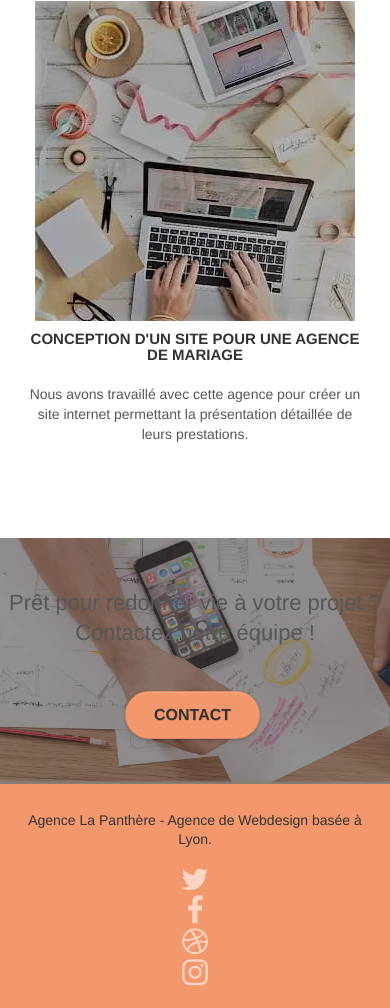
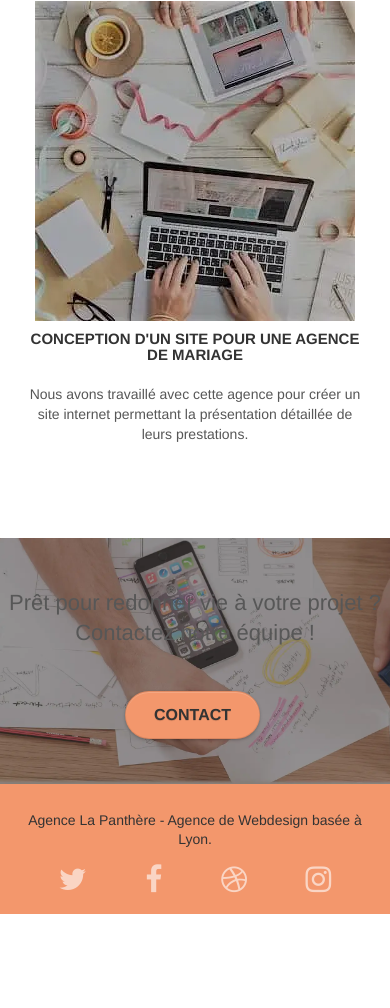
Before and after one commit to YousRahh/LaPanthere2, a plain HTML site: page index.html in a window 390 px wide. Shown: the part 3895-4903 px from the top of the page. After the commit the page ends 4809 px from the top, so only its background shows below. Drawn offline with Linux system fonts and the light colour scheme.

Commit message:
social acceuil

```diff
--- a/style.css
+++ b/style.css
@@ -1080,6 +1080,11 @@ h4 {
         width: 180px;
         height: 320px;
     }
+    .social{
+        display: flex;
+        flex-direction: row;
+        justify-content: space-between;
+    }
 }
 
 @media (max-width: 400px) {
```
